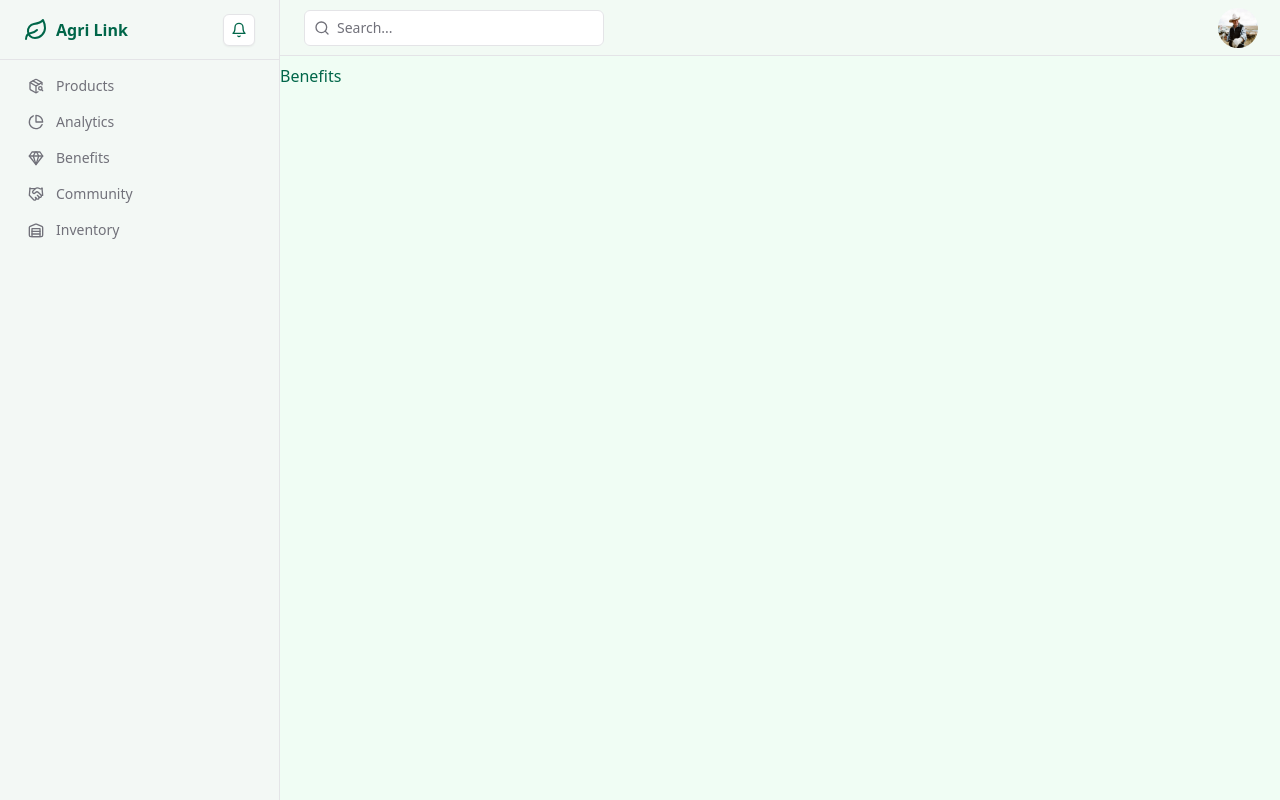
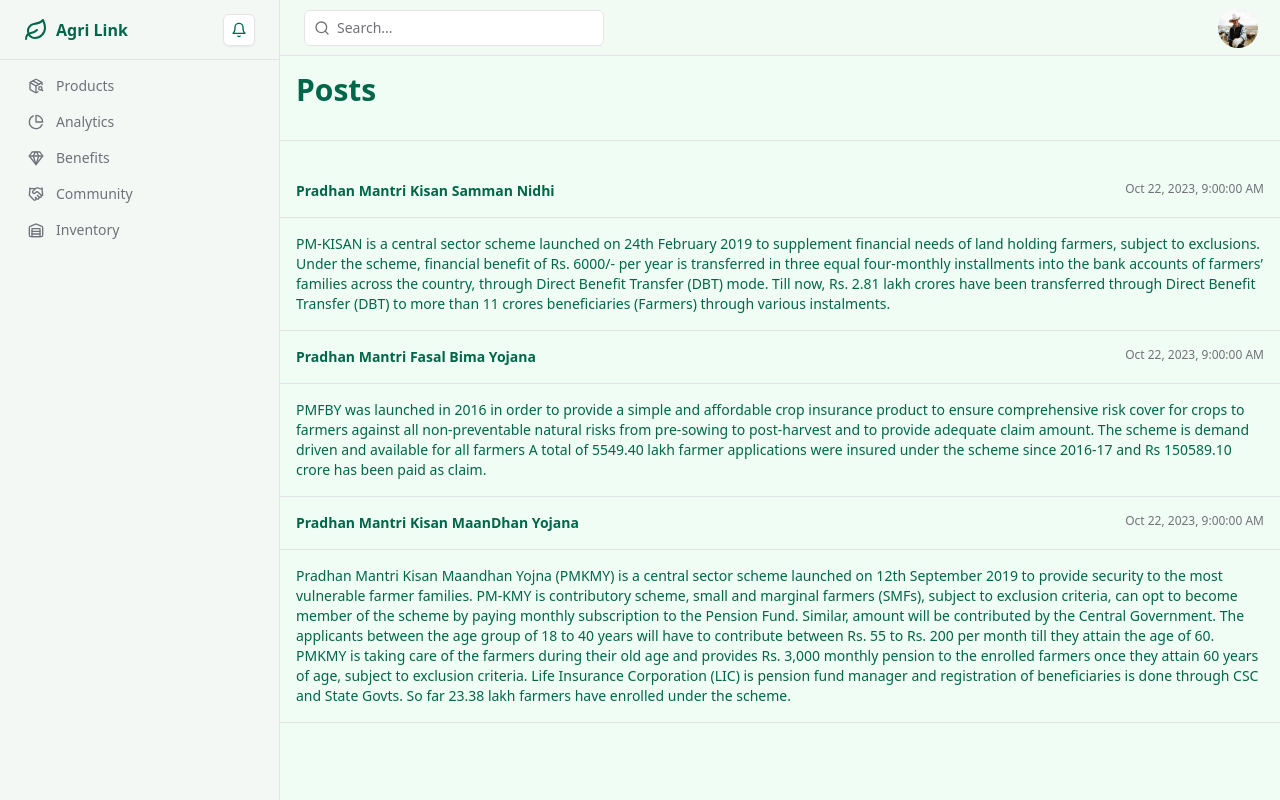
Before and after one commit to chroot-scoot/agrilink, a Next.js app: page /dashboard/benefits in a window 1280 px wide. Built offline with nearby package versions, Linux system fonts and the light colour scheme.

Commit message:
feat: add benefit

```diff
--- a/src/app/dashboard/benefits/page.tsx
+++ b/src/app/dashboard/benefits/page.tsx
@@ -1,3 +1,65 @@
+import { format } from 'date-fns';
+import { Avatar, AvatarFallback, AvatarImage } from '@/components/ui/avatar';
+import { Separator } from '@/components/ui/separator';
+
+const posts = [
+  {
+    id: '6c84fb90-12c4-11e1-840d-7b25c5ee775a',
+    subject: 'Pradhan Mantri Kisan Samman Nidhi',
+    text: 'PM-KISAN is a central sector scheme launched on 24th February 2019 to supplement financial needs of land holding farmers, subject to exclusions. Under the scheme, financial benefit of Rs. 6000/- per year is transferred in three equal four-monthly installments into the bank accounts of farmers’ families across the country, through Direct Benefit Transfer (DBT) mode. Till now, Rs. 2.81 lakh crores have been transferred through Direct Benefit Transfer (DBT) to more than 11 crores beneficiaries (Farmers) through various instalments.',
+    date: '2023-10-22T09:00:00',
+  },
+  {
+    id: '6c84fb90-12c4-11e1-840d-7b25c5ee775b',
+    subject: 'Pradhan Mantri Fasal Bima Yojana',
+    text: 'PMFBY was launched in 2016 in order to provide a simple and affordable crop insurance product to ensure comprehensive risk cover for crops to farmers against all non-preventable natural risks from pre-sowing to post-harvest and to provide adequate claim amount. The scheme is demand driven and available for all farmers A total of 5549.40 lakh farmer applications were insured under the scheme since 2016-17 and Rs 150589.10 crore has been paid as claim.',
+    date: '2023-10-22T09:00:00',
+  },
+  {
+    id: '6c84fb90-12c4-11e1-840d-7b25c5ee775c',
+    subject: 'Pradhan Mantri Kisan MaanDhan Yojana',
+    text: 'Pradhan Mantri Kisan Maandhan Yojna (PMKMY) is a central sector scheme launched on 12th September 2019 to provide security to the most vulnerable farmer families. PM-KMY is contributory scheme, small and marginal farmers (SMFs), subject to exclusion criteria, can opt to become member of the scheme by paying monthly subscription to the Pension Fund. Similar, amount will be contributed by the Central Government. The applicants between the age group of 18 to 40 years will have to contribute between Rs. 55 to Rs. 200 per month till they attain the age of 60. PMKMY is taking care of the farmers during their old age and provides Rs. 3,000 monthly pension to the enrolled farmers once they attain 60 years of age, subject to exclusion criteria. Life Insurance Corporation (LIC) is pension fund manager and registration of beneficiaries is done through CSC and State Govts. So far 23.38 lakh farmers have enrolled under the scheme.',
+    date: '2023-10-22T09:00:00',
+  },
+];
+
 export default function Benefits() {
-  return <div>Benefits</div>;
+  return (
+    <>
+      <div className="flex items-center px-4 py-2">
+        <h1 className="text-3xl font-bold">Posts</h1>
+      </div>
+      <Separator />
+      <div className="flex h-fit flex-col">
+        {posts.map(
+          (post: {
+            id: string;
+            subject: string;
+            text: string;
+            date: string;
+          }) => (
+            <div className="flex flex-1 flex-col" key={post.id}>
+              <div className="flex items-start p-4">
+                <div className="flex items-start gap-4 text-sm">
+                  <div className="grid gap-1">
+                    <div className="font-semibold">{post.subject}</div>
+                  </div>
+                </div>
+                {post.date && (
+                  <div className="ml-auto text-xs text-muted-foreground">
+                    {format(new Date(post.date), 'PPpp')}
+                  </div>
+                )}
+              </div>
+              <Separator />
+              <div className="flex-1 whitespace-pre-wrap p-4 text-sm">
+                {post.text}
+              </div>
+              <Separator />
+            </div>
+          )
+        )}
+      </div>
+    </>
+  );
 }
```
